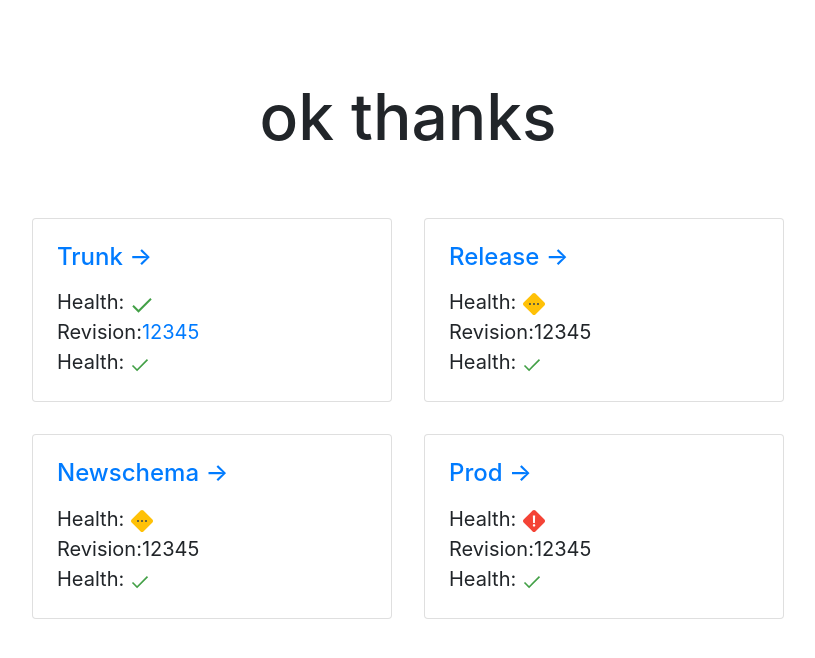
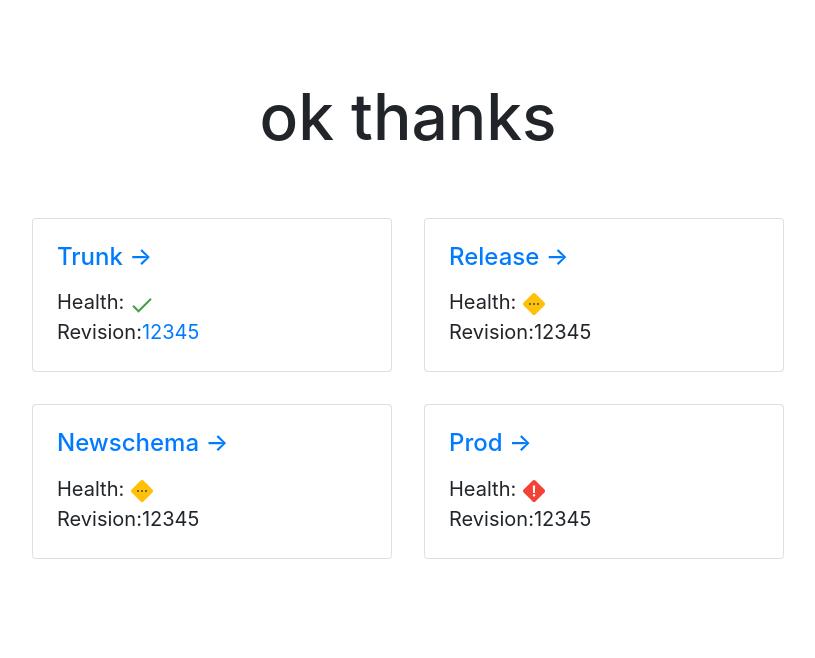
Before and after one commit to mamaresh/isItDown, a Next.js app in the folder nextjs-blog/: page / in a window 1280 px wide. Shown: the top 658 px of the page, without its empty margins (232-1047 px from the left). Built offline with nearby package versions, Linux system fonts and the light colour scheme; no server answers.

Commit message:
remove duplicate health check

```diff
--- a/nextjs-blog/pages/index.js
+++ b/nextjs-blog/pages/index.js
@@ -48,7 +48,6 @@ export default function Home(props) {
                         {envData[key].commit}
                     </a>
                 </p>
-                <p>Health: {envData[key].health ?  <FcCheckmark /> : <FcHighPriority />}</p>
                 {/*<p>Revision:*/}
                 {/*    <a href={envData[key].link}>*/}
                 {/*        {envData[key].commit}*/}
```
